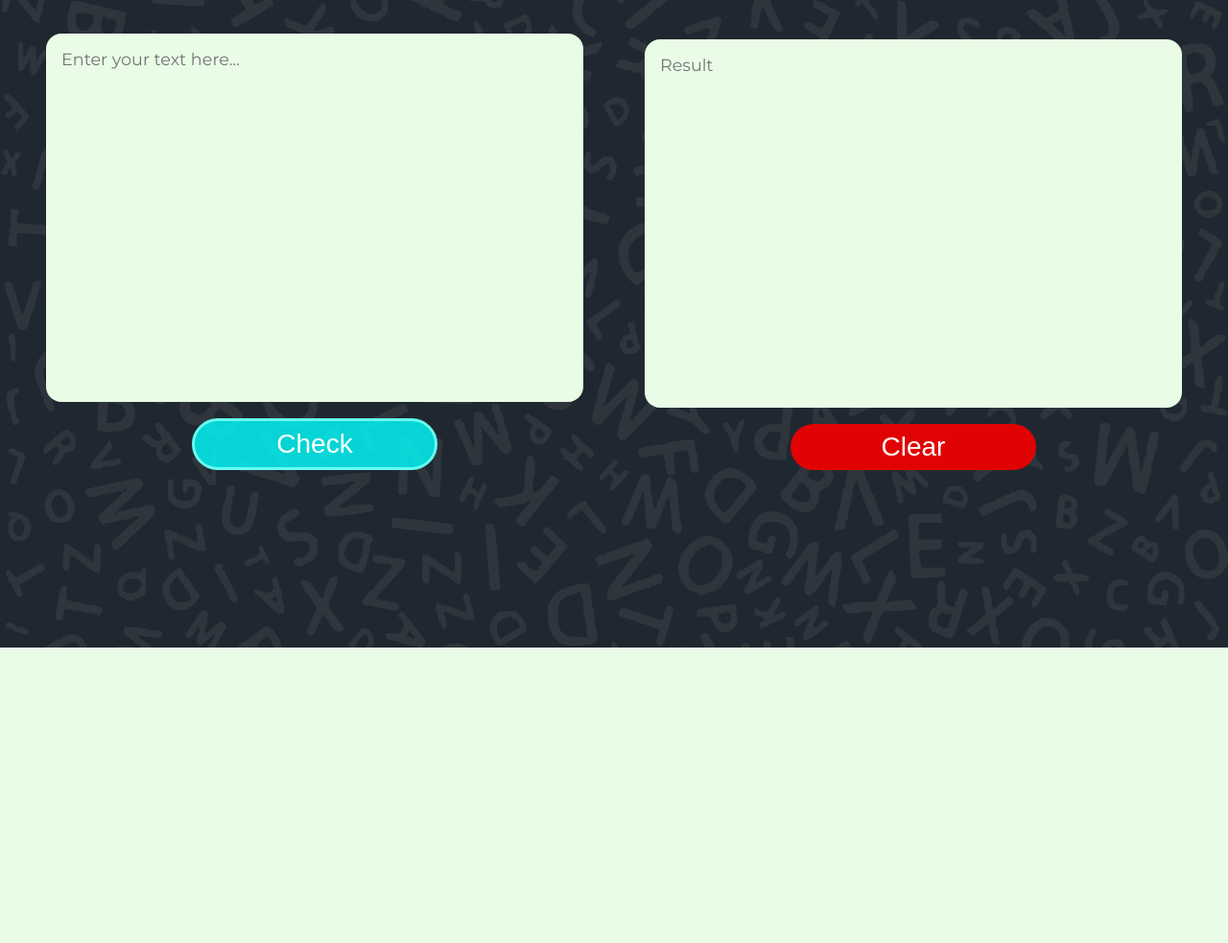
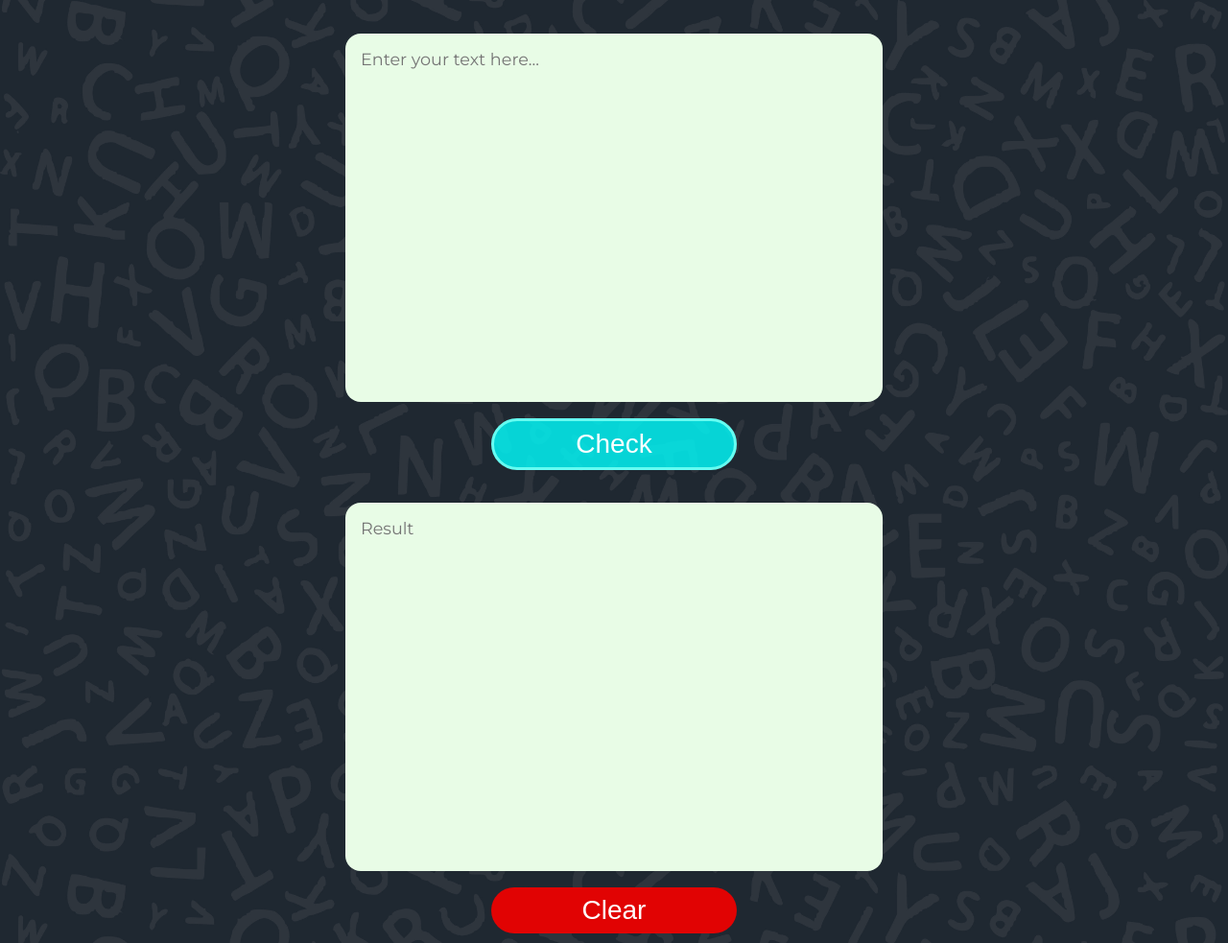
Before and after one commit to GrishmaKhanal/GEC_Django, a Django app: page / in a window 1280 px wide. Shown: the part 125-1108 px from the top of the page at 96% size. Before the commit the page ends 800 px from the top, so only its background shows below. Run offline with Django 4.2, Linux system fonts and the light colour scheme.

Commit message:
changed the requirements.txt

```diff
--- a/WritingCoach/static/css/style.css
+++ b/WritingCoach/static/css/style.css
@@ -1,8 +1,16 @@
 @import url('https://fonts.googleapis.com/css2?family=Montserrat:wght@300;400;500;600;700;800;900&display=swap');
-div{
+.text-area{
     display: flex;
+    flex-direction: column;
     justify-content: center;
-    gap: 2rem;
+    align-items: center;
+}
+.text-area div {
+    width: 100%;
+}
+
+.text-area div:first-child {
+    margin-bottom: 1rem;
 }
 .text{
     height: 20em;
--- a/WritingCoach/templates/home.html
+++ b/WritingCoach/templates/home.html
@@ -11,6 +11,7 @@
 <link rel="stylesheet" type="text/css" href="{% static 'css/style.css' %}">
 {% block content %}
 
+<div class="text-area">
     <div>
         <form method="POST" id="input-form">
             {% csrf_token %}
@@ -18,18 +19,20 @@
             <input type="submit" value="Check" class="button">
         </form>
 
+    </div>
+    <div>
         {% if changed_description %}
         <form id="output-form">
             <textarea class="text" id="output">{{ changed_description }}</textarea>
             <input type="button" value="Clear" id="clear" class="button" onclick="clearTextarea();">
         </form>
-
         {% else %}
         <form>
             <textarea class="text" id="empty-output" placeholder="Result"></textarea>
             <input type="button" value="Clear" class="button" onclick="clearTextarea();">
         </form>
         {% endif %}
+    </div>
 
 </div>
 
--- a/WritingCoach/views.py
+++ b/WritingCoach/views.py
@@ -7,8 +7,8 @@ def home(request):
     if request.method == 'POST':
         description = request.POST.get('input-description')
         unclean_description = predict_error(predict_error(description))
-        changed_description = re.sub(r'(<pad>|<unk>|<s>|</s>)','', unclean_description)
-
+        cleaned_description = re.sub(r'(<pad>|<unk>|<s>|</s>)','', unclean_description)
+        changed_description = cleaned_description[1:]
         return render(request, 'home.html', {'description': description, 'changed_description': changed_description})
     else:
         return render(request, 'home.html')
```
Also changed, not shown: other parts of WritingCoach/static/css/style.css (+1 -10 lines), requirements.txt (+12 -0 lines). Lines whose indentation alone changed are shown as unchanged.
